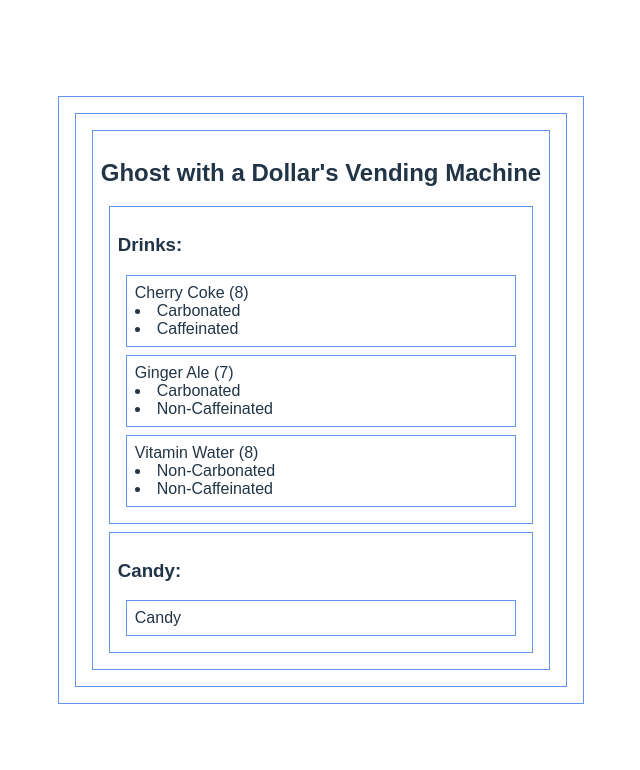
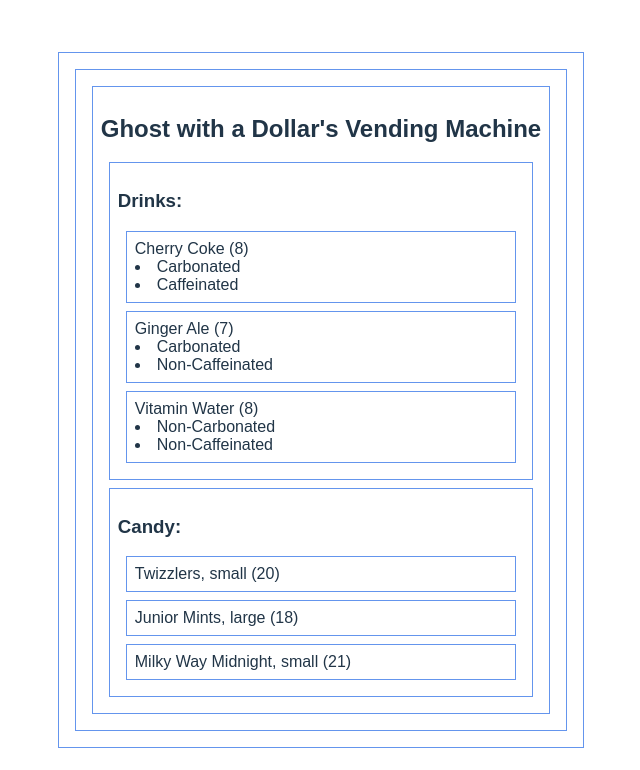
Before and after one commit to natnichols/floorplan-lab-vendingMachine, a React (Vite) app: page / in a window 1280 px wide. Shown: the top 770 px of the page, without its empty margins (319-959 px from the left). Built offline with nearby package versions, Linux system fonts and the light colour scheme.

Commit message:
add Twizzlers, Jr Mints, and Milky Way to Vending Machine

```diff
--- a/src/Candy.jsx
+++ b/src/Candy.jsx
@@ -1,7 +1,7 @@
 const Candy = (props) => {
   return (
     <div>
-      Candy
+      {props.candy.name}, {props.candy.size} ({props.candy.quantity})
     </div>
   )
 }
--- a/src/VendingMachine.jsx
+++ b/src/VendingMachine.jsx
@@ -13,7 +13,9 @@
       </div>
       <div>
         <h3>Candy:</h3>
-        <Candy />
+        <Candy candy={{name: "Twizzlers", size: "small", quantity: "20" }} />
+        <Candy candy={{name: "Junior Mints", size: "large", quantity: "18" }} />
+        <Candy candy={{name: "Milky Way Midnight", size: "small", quantity: "21" }} />
       </div>
     </div>
   )
```
